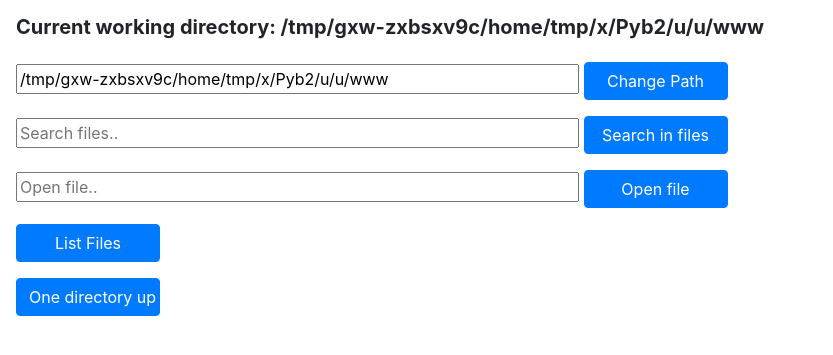
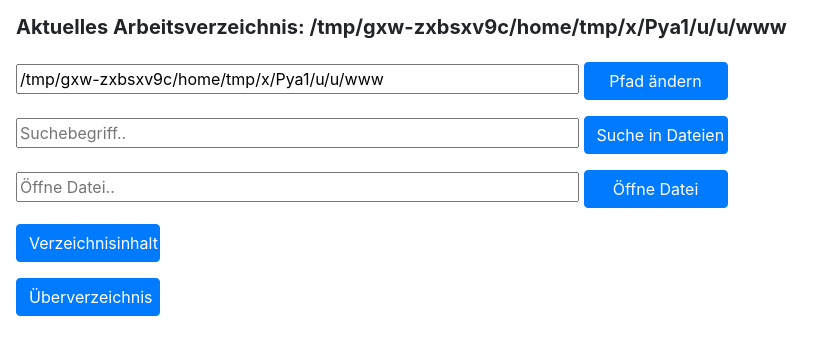
Before and after one commit to JanSchoenfeld/praxisleistung, a Flask app: page / in a window 1280 px wide. Shown: the top 355 px of the page, without its empty margins (0-833 px from the left). Run offline with Flask 2, Linux system fonts and the light colour scheme; some libraries are stand-ins or nearby versions.

Commit message:
Add german translation

```diff
--- a/templates/base.html
+++ b/templates/base.html
@@ -1,9 +1,9 @@
 <!DOCTYPE html>
-<html lang="en">
+<html lang="de">
 
 <head>
 
-    <title>Browse Server Files</title>
+    <title>Server Web-Schnittstelle</title>
     <meta charset="utf-8">
     <meta name="viewport" content="width=device-width, initial-scale=1, shrink-to-fit=no">
     <link rel="stylesheet" href="https://maxcdn.bootstrapcdn.com/bootstrap/4.0.0-beta/css/bootstrap.min.css" integrity="sha384-/Y6pD6FV/Vv2HJnA6t+vslU6fwYXjCFtcEpHbNJ0lyAFsXTsjBbfaDjzALeQsN6M"
@@ -16,7 +16,7 @@
     <div>
     <!--Displays the current path the user is on-->
     <div>
-        <h5 class="font-weight-bold" style="padding:0.5rem;">Current working directory: {{cwd}}</h5>
+        <h5 class="font-weight-bold" style="padding:0.5rem;">Aktuelles Arbeitsverzeichnis: {{cwd}}</h5>
     </div>
 
     <div class="form-group">
@@ -24,37 +24,37 @@
     <div style="padding:0.5rem;">
         <form action="{{ url_for('browse_path') }}" method="post">
             <input type="text" id="input_path" name="path" value={{cwd}} size="50" required>
-            <button type="submit" class="btn btn-primary" style="width: 9rem">Change Path</button>
+            <button type="submit" class="btn btn-primary" style="width: 9rem">Pfad ändern</button>
         </form>
     </div>
 
     <!-- Input field to search for a String in all .txt files in the current directory -->
     <div style="padding:0.5rem;">
         <form action="{{ url_for('search_files') }}" method="post">
-            <input type="text" name="search_string" placeholder="Search files.." size="50" required>
-            <button type="submit" class="btn btn-primary" name="submitButton" value="ListFiles" style="width: 9rem">Search in files</button>
+            <input type="text" name="search_string" placeholder="Suchebegriff.." size="50" required>
+            <button type="submit" class="btn btn-primary" name="submitButton" value="ListFiles" style="width: 9rem">Suche in Dateien</button>
         </form>
     </div>
 
     <!-- Input field to open a file and display it -->
     <div style="padding:0.5rem;">
         <form action="{{ url_for('read_file') }}" method="post">
-            <input type="text" name="filepath" placeholder="Open file.." size="50" required>
-            <button type="submit" class="btn btn-primary" style="width: 9rem">Open file</button>
+            <input type="text" name="filepath" placeholder="Öffne Datei.." size="50" required>
+            <button type="submit" class="btn btn-primary" style="width: 9rem">Öffne Datei</button>
         </form>
     </div>
 
     <!-- Button to list all files/folders in the current directory -->
     <div style="padding:0.5rem;">
             <form action="{{ url_for('content') }}" method="get">
-                <button type="submit" class="btn btn-primary" name="submitButton" value="ListFiles" style="width: 9rem">List Files</button>
+                <button type="submit" class="btn btn-primary" name="submitButton" value="ListFiles" style="width: 9rem">Verzeichnisinhalt</button>
             </form>
         </div>
 
     <!-- Navigate to the parent directory -->
     <div style="padding:0.5rem;">
         <form action="{{ url_for('browse_path') }}" method="post">
-            <button type="submit" class="btn btn-primary" name="path" style="width: 9rem">One directory up</button>
+            <button type="submit" class="btn btn-primary" name="path" style="width: 9rem">Überverzeichnis</button>
         </form>
     </div>
 
```
